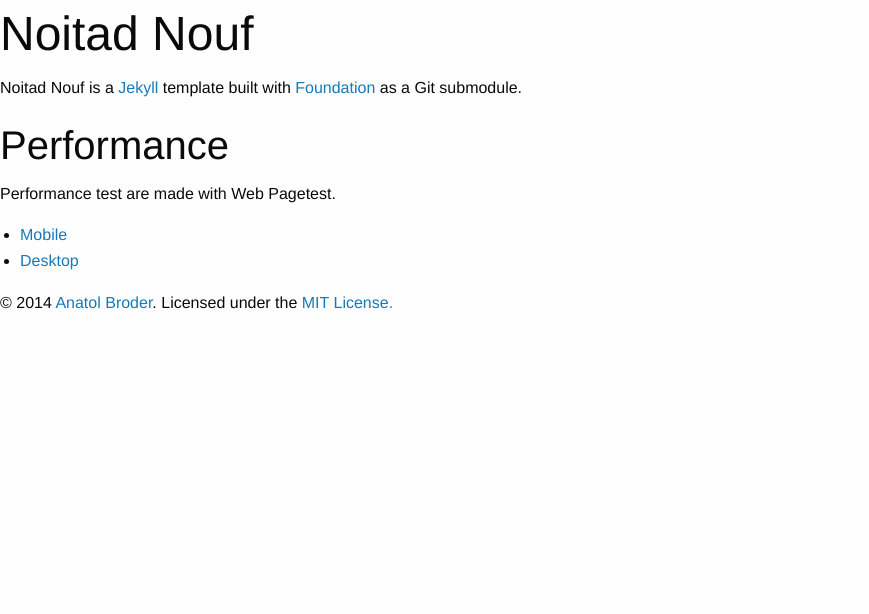
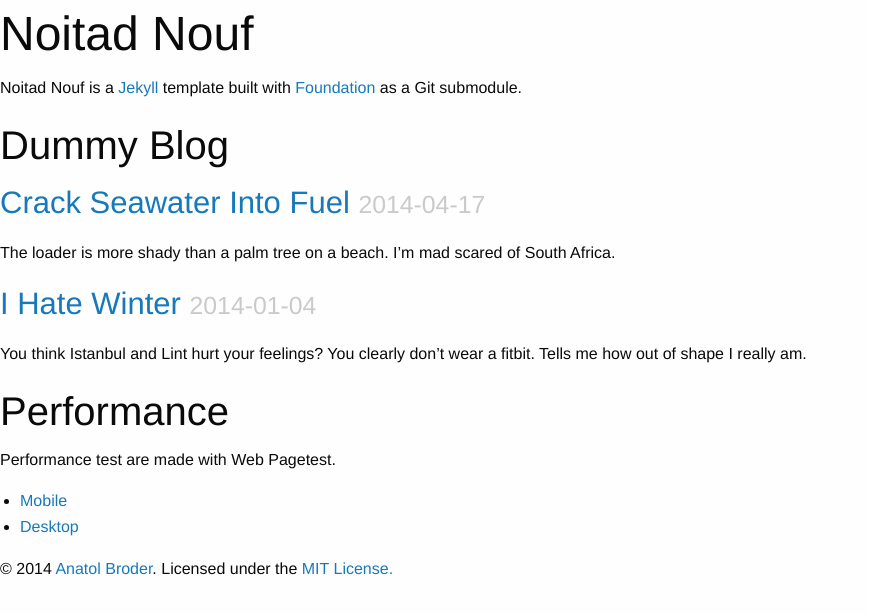
Before and after one commit to doktorbro/jekyll-noita, a Jekyll site: the page built from index.html, in a window 1280 px wide. Shown: the top 614 px of the page, without its empty margins (0-869 px from the left). Built offline with Jekyll 4.4.1, drawn with Linux system fonts in a browser that asks for light colours; nearby versions of some CDN libraries; library files that are not in the unit come from our copies.

Commit message:
Add Crack Seawater Into Fuel post

```diff
--- /dev/null
+++ b/_posts/2014-04-17-crack-seawater-into-fuel.md
@@ -0,0 +1,17 @@
+---
+title: "Crack Seawater Into Fuel"
+layout: default
+description: "The loader is more shady than a palm tree on a beach. I’m mad scared of South Africa."
+---
+
+You gotta open with Hussey or come down. [The Emerging Global Web][1] presentation is eye-opening. Uh, the Navy found a way to affordably crack seawater into fuel? This seems like “a big deal”. In all seriousness though, the stuff sounds awesome. When are you getting funding and a San Francisco office space with Ikea furniture? I’m a Core Data newbie. What’s the best way for me to pick it up in your opinion?
+
+Yahoo may be interested. Message me if you need. One of my favorite debugging tricks: enough sleep. Pro tip: never call yourself an expert. That’s a word that only means something coming from others. Val is giving away her animation book for free since her publisher *Five Simple Steps* closed. I got your back, don’t worry. You mean “determination”, right? I’m a noob, I don’t even a year’s worth of experience in it. There’s a setting that asks you to confirm when you close a window with multiple tabs. World’s best chasers:
+
+* Leopards
+* Soda water
+* Virat Kohli
+
+Make it small. Make it dead simple. What’s the deal with all these chipmunk songs at Starbucks? The loader is more shady than a palm tree on a beach. I probably missed most of my classes in my final year of university. Thanks man. Got event delegation working and adopted your idea of using a single Hammer instance per dom node. Looks like I’m only productive after 2&nbsp;AM. Was funny originally, but is just annoying now. Why don’t they teach us how to file taxes in high school? I’m mad scared of South Africa.
+
+[1]: http://www.slideshare.net/yiibu/the-emerging-global-web
--- a/index.html
+++ b/index.html
@@ -5,6 +5,15 @@
 
 <p>Noitad Nouf is a <a href="http://jekyllrb.com/">Jekyll</a> template built
 with <a href="http://foundation.zurb.com/">Foundation</a> as a Git submodule.</p>
+
+<h2>Dummy Blog</h2>
+
+{% for post in site.posts %}
+<div class="post-short">
+  <h3><a href="{{ post.url }}">{{ post.title }}</a> <small>{{ post.date | date: '%F' }}</small></h3>
+  <p>{{ post.description | markdownify }}</p>
+</div>
+{% endfor %}
 
 <h2>Performance</h2>
 
```
